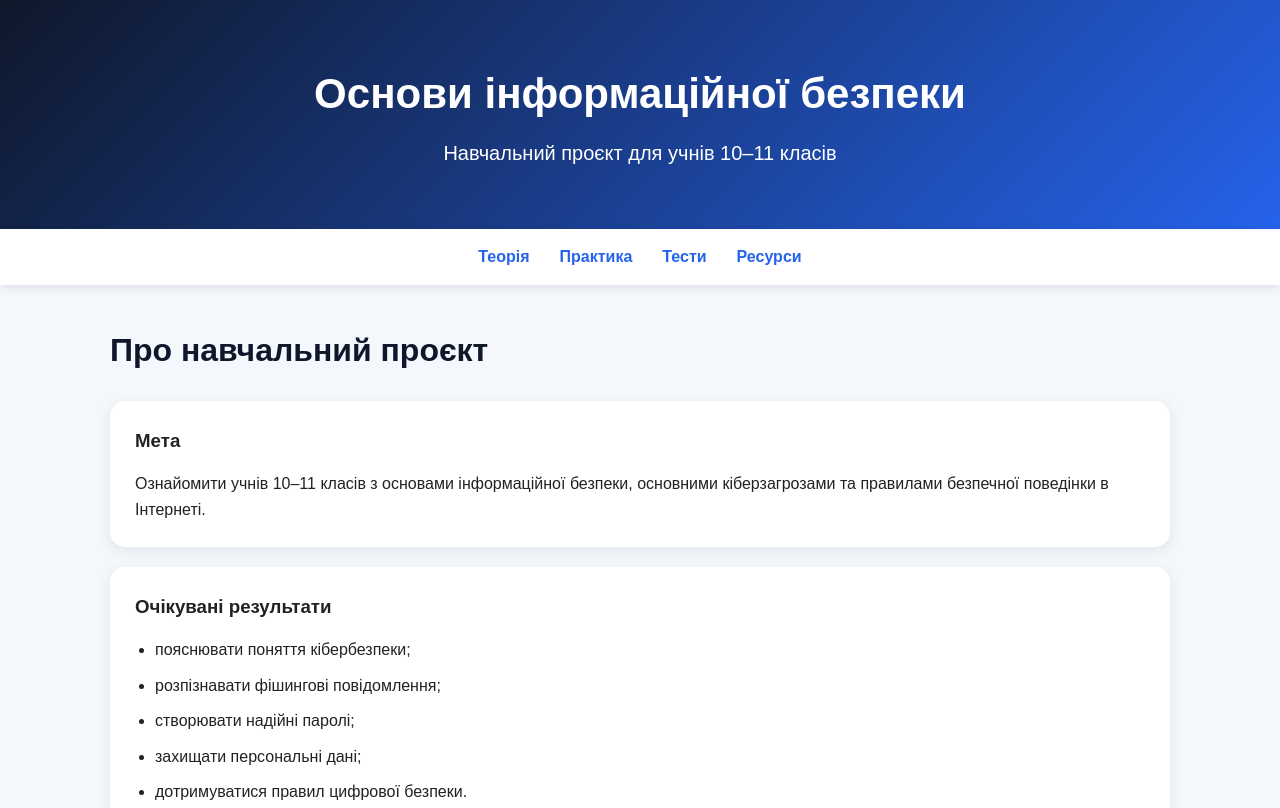
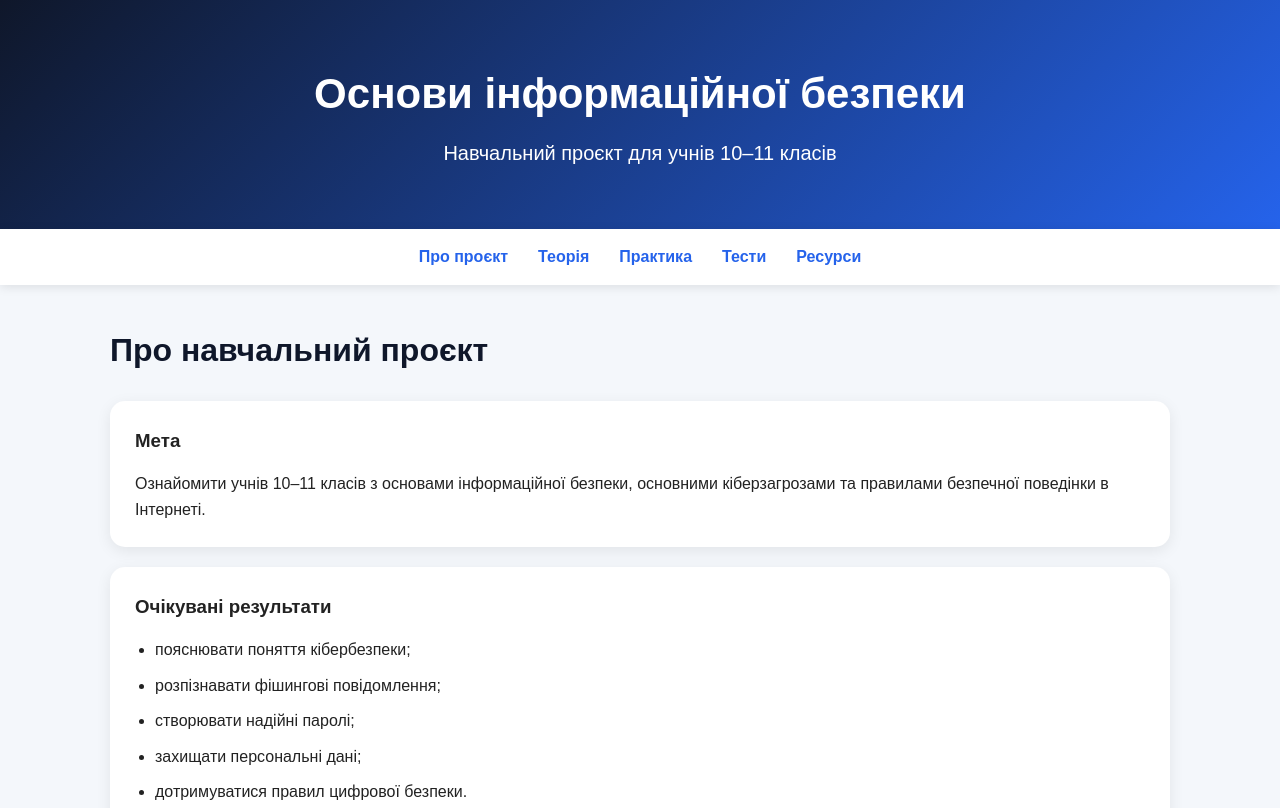
Before and after one commit to viktoriiachorna04/cybersecurity-education-project, a plain HTML site: page index.html in a window 1280 px wide. Shown: the top 808 px of the page. Drawn offline with Linux system fonts and the light colour scheme.

Commit message:
Update index.html

```diff
--- a/index.html
+++ b/index.html
@@ -16,6 +16,7 @@
     </header>
 
     <nav>
+        <a href="#about">Про проєкт</a>
         <a href="#theory">Теорія</a>
         <a href="#practice">Практика</a>
         <a href="#tests">Тести</a>
```
